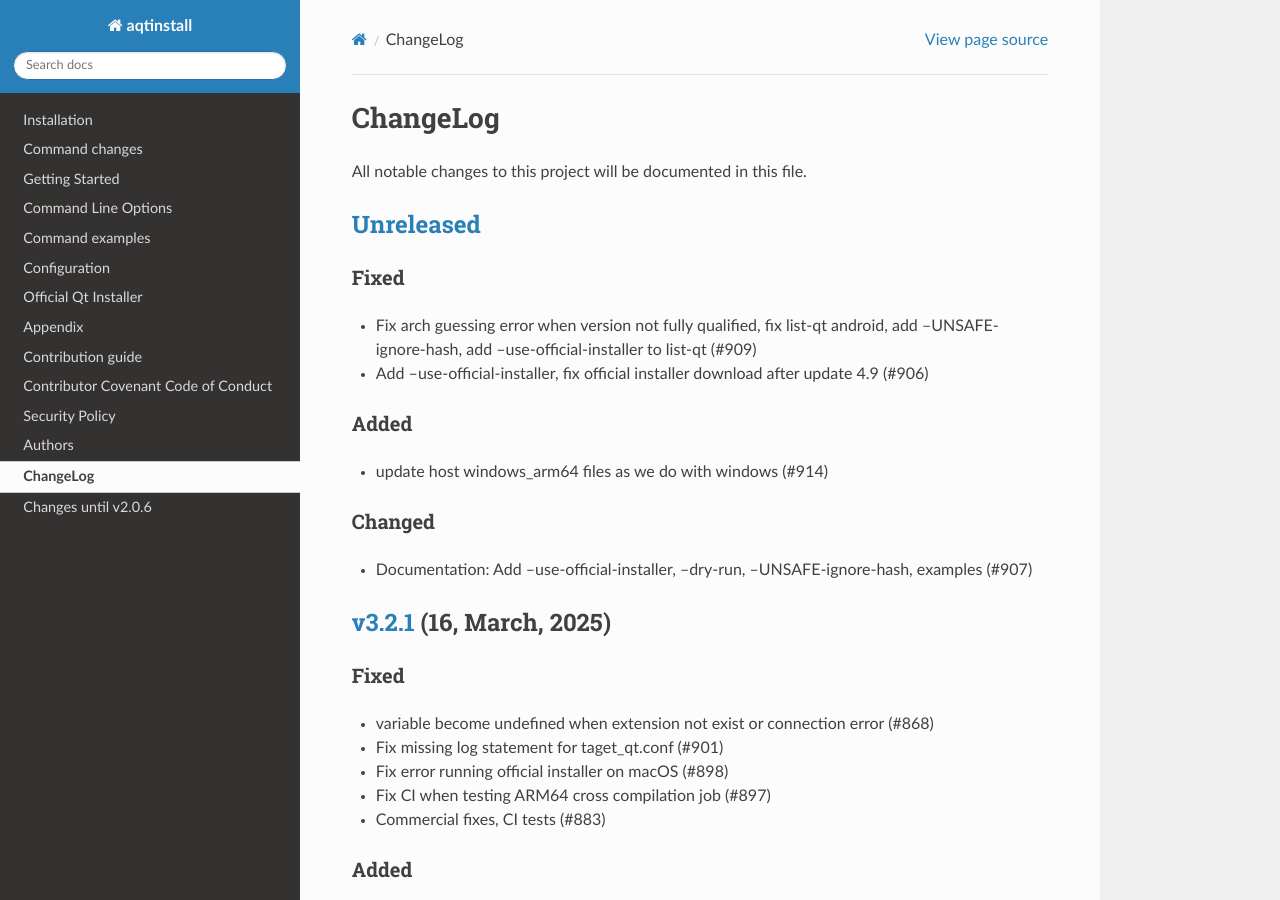
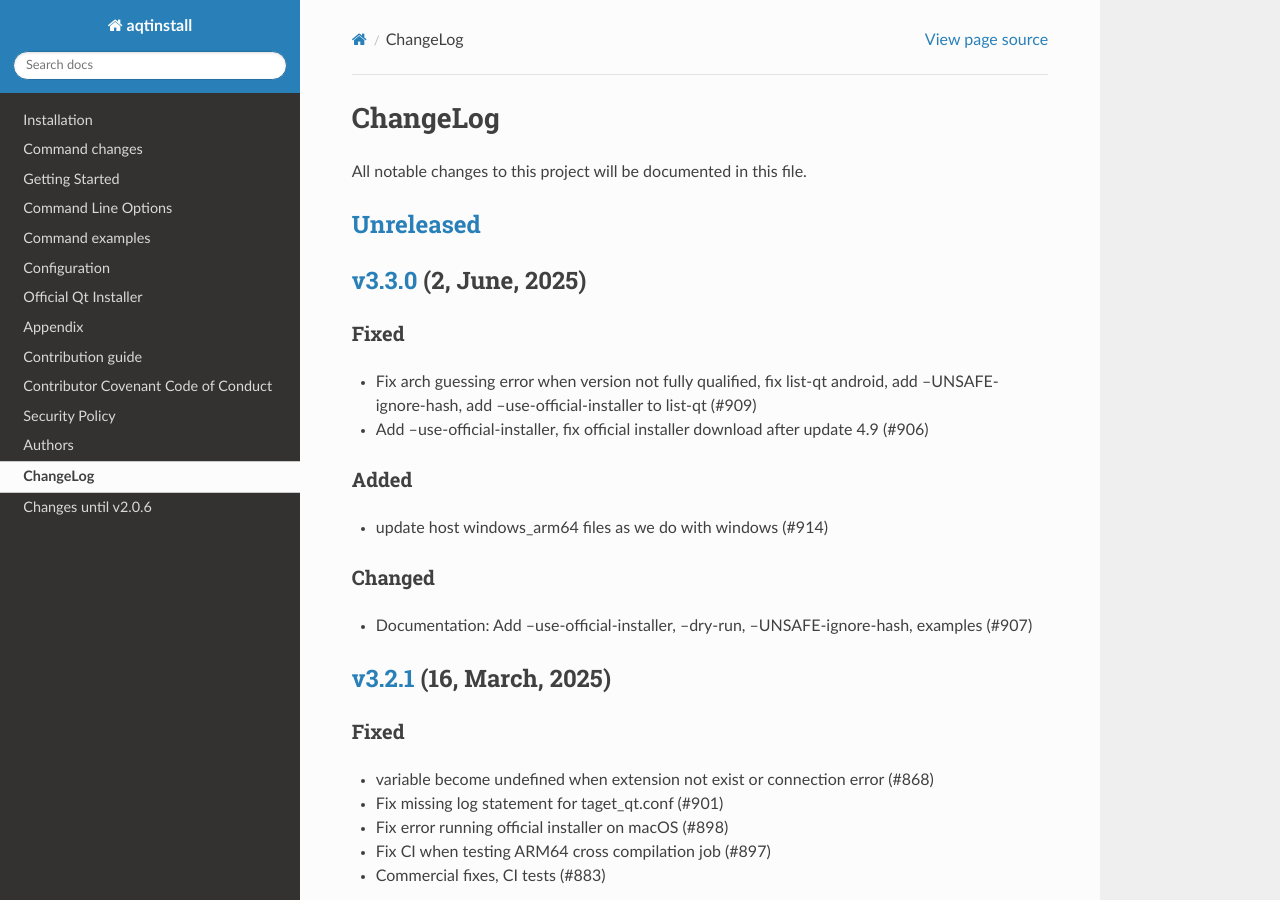
Before and after one commit to miurahr/aqtinstall, a Sphinx documentation site: the page built from docs/CHANGELOG.rst, in a window 1280 px wide and 900 px high. Built offline with Sphinx 7.4.7 and the Read the Docs theme 3.1.0, drawn with Linux system fonts in a browser that asks for light colours; the version number could not be read and is left out.

Commit message:
Release version 3.3.0
Signed-off-by: Hiroshi Miura <miurahr@linux.com>

```diff
--- a/docs/CHANGELOG.rst
+++ b/docs/CHANGELOG.rst
@@ -12,6 +12,9 @@
 
 `Unreleased`_
 =============
+
+`v3.3.0`_ (2, June, 2025)
+=========================
 
 Fixed
 -----
@@ -499,7 +502,8 @@
 * Check Update.xml file with SHA256 hash (#493)
 
 
-.. _Unreleased: https://github.com/miurahr/aqtinstall/compare/v3.2.1...HEAD
+.. _Unreleased: https://github.com/miurahr/aqtinstall/compare/v3.3.0...HEAD
+.. _v3.3.0: https://github.com/miurahr/aqtinstall/compare/v3.2.1...v3.3.0
 .. _v3.2.1: https://github.com/miurahr/aqtinstall/compare/v3.2.0...v3.2.1
 .. _v3.2.0: https://github.com/miurahr/aqtinstall/compare/v3.1.21...v3.2.0
 .. _v3.1.21: https://github.com/miurahr/aqtinstall/compare/v3.1.20...v3.1.21
```
